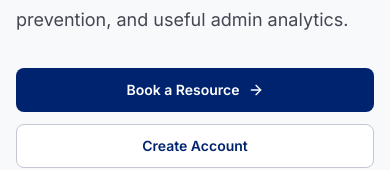
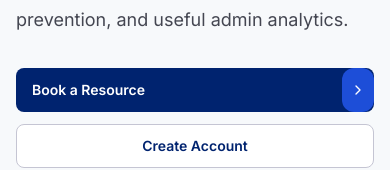
Before and after one commit to LIMRUIXUAN/Smart-Campus-Booking-System, a Vue app in the folder frontend/: page / in a window 390 px wide. Shown: the part 412-582 px from the top of the page. Built offline with nearby package versions, Linux system fonts and the light colour scheme; no server answers.

Commit message:
feat: implement landing page with feature showcase and reusable GetStartedButton component

```diff
--- /dev/null
+++ b/frontend/src/components/ui/GetStartedButton.vue
@@ -0,0 +1,63 @@
+<script setup>
+import { ChevronRight } from '@lucide/vue'
+import BaseButton from '@/components/ui/BaseButton.vue'
+
+defineProps({
+  label: {
+    type: String,
+    default: 'Book a Resource',
+  },
+})
+</script>
+
+<template>
+  <BaseButton class="get-started-button w-full sm:w-auto">
+    <span class="get-started-button__label">{{ label }}</span>
+    <span class="get-started-button__icon-shell" aria-hidden="true">
+      <ChevronRight class="h-4 w-4" :stroke-width="2" />
+    </span>
+  </BaseButton>
+</template>
+
+<style scoped>
+.get-started-button {
+  position: relative;
+  justify-content: flex-start;
+  overflow: hidden;
+  padding-right: 3.25rem;
+}
+
+.get-started-button__label {
+  margin-right: 1.75rem;
+  transition: opacity 220ms ease, transform 220ms ease;
+}
+
+.get-started-button__icon-shell {
+  position: absolute;
+  top: 0;
+  right: 0;
+  bottom: 0;
+  display: grid;
+  width: 2rem;
+  place-items: center;
+  border-radius: 0.75rem;
+  background: #1d4ed8;
+  transition: width 280ms ease, transform 180ms ease, background-color 220ms ease;
+}
+
+.get-started-button:hover .get-started-button__label,
+.get-started-button:focus-visible .get-started-button__label {
+  opacity: 0.92;
+  transform: translateX(-0.12rem);
+}
+
+.get-started-button:hover .get-started-button__icon-shell,
+.get-started-button:focus-visible .get-started-button__icon-shell {
+  width: 100%;
+  background: #1e40af;
+}
+
+.get-started-button:active .get-started-button__icon-shell {
+  transform: scale(0.97);
+}
+</style>
--- a/frontend/src/views/LandingView.vue
+++ b/frontend/src/views/LandingView.vue
@@ -1,6 +1,7 @@
 <script setup>
-import { ArrowRight, BarChart3, CheckCircle2, Lightbulb, ShieldCheck } from '@lucide/vue'
+import { BarChart3, CheckCircle2, Lightbulb, ShieldCheck } from '@lucide/vue'
 import BaseButton from '@/components/ui/BaseButton.vue'
+import GetStartedButton from '@/components/ui/GetStartedButton.vue'
 import TextColorHero from '@/components/ui/TextColorHero.vue'
 
 const handleFeaturePointerMove = (event) => {
@@ -49,10 +50,7 @@ const handleFeaturePointerLeave = (event) => {
           </p>
           <div class="mt-8 flex flex-col gap-3 sm:flex-row">
             <RouterLink :to="{ name: 'login' }">
-              <BaseButton class="w-full sm:w-auto">
-                Book a Resource
-                <ArrowRight class="h-4 w-4" />
-              </BaseButton>
+              <GetStartedButton />
             </RouterLink>
             <RouterLink :to="{ name: 'register' }">
               <BaseButton variant="secondary" class="w-full sm:w-auto">Create Account</BaseButton>
```
